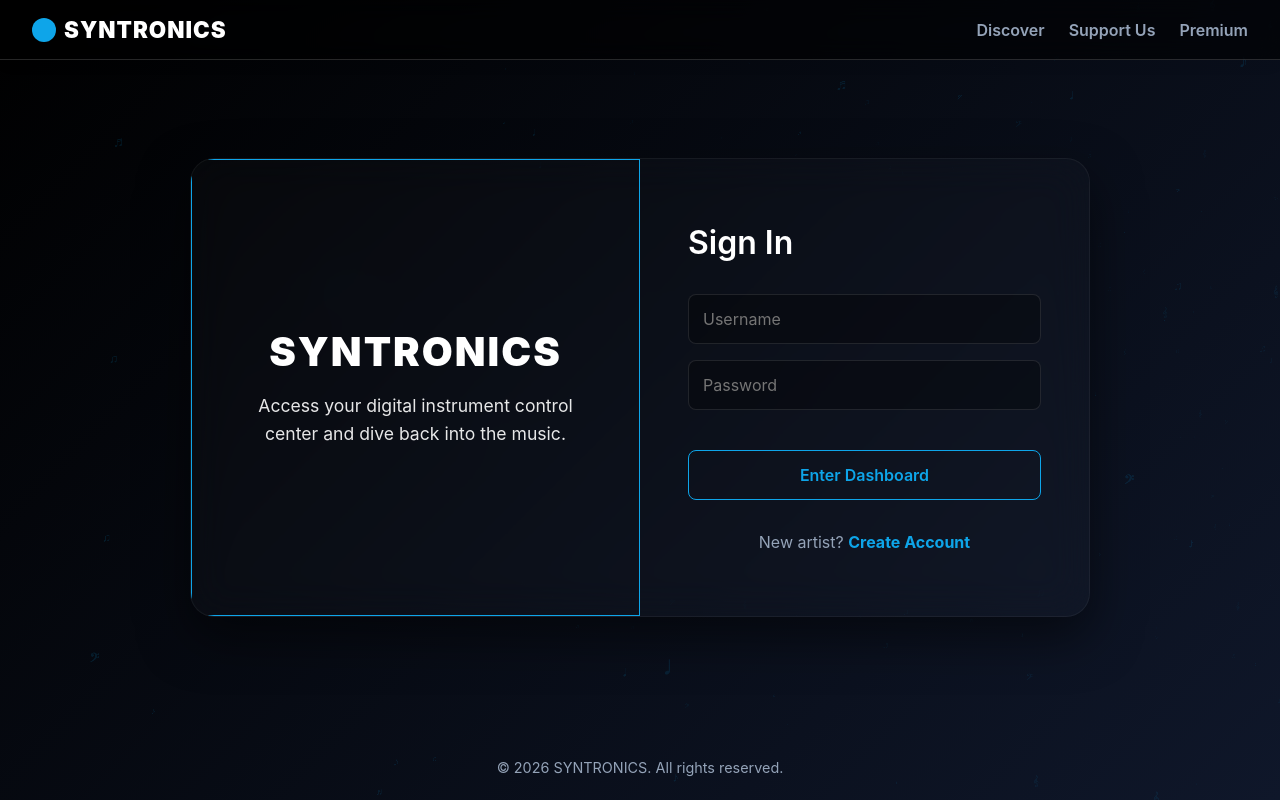
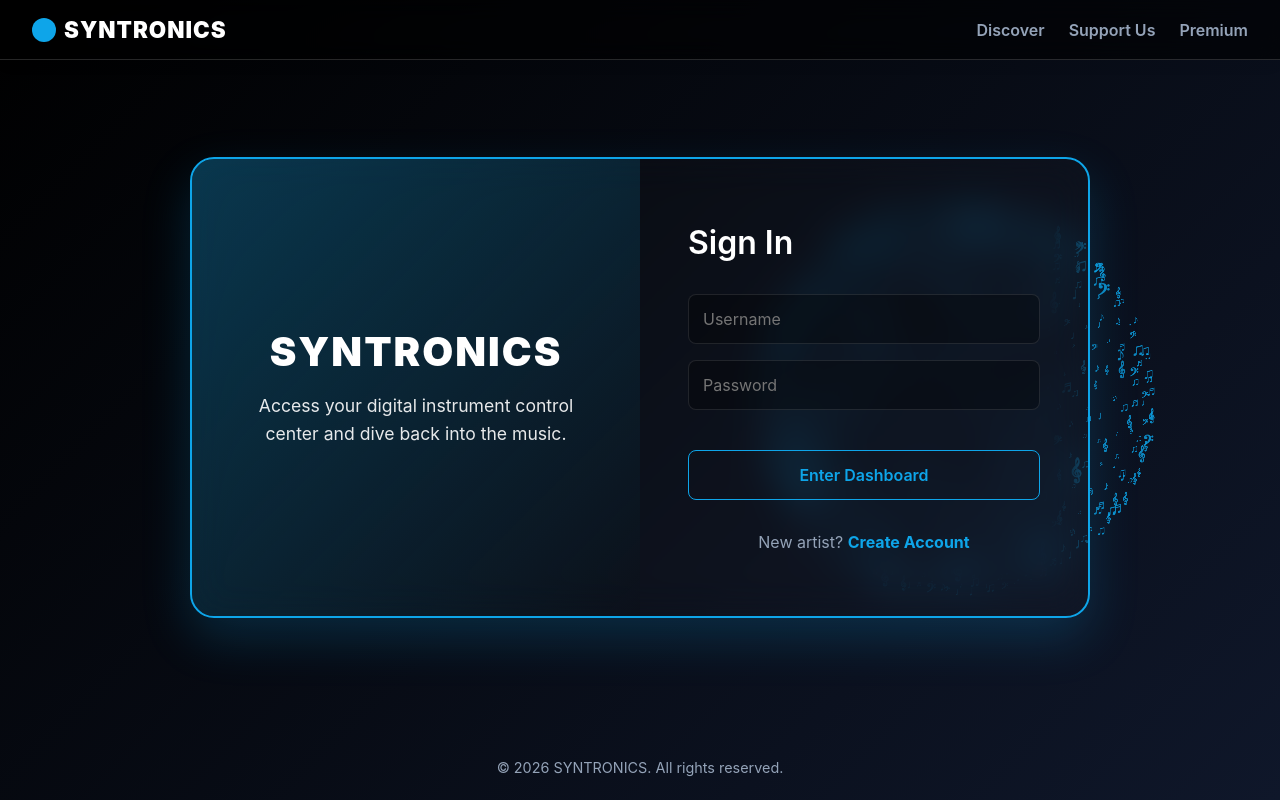
Before and after one commit to KaviEke/synthwave, a React app in the folder frontend/: page /#/login in a window 1280 px wide. Built offline with nearby package versions, Linux system fonts and the light colour scheme; no server answers; the HTML template or start-up script is replaced by a standard one.

Commit message:
Update auth cards with blue border and gradient, restore rotating scatter globe

```diff
--- a/frontend/src/pages/Login.jsx
+++ b/frontend/src/pages/Login.jsx
@@ -34,15 +34,15 @@ function Login() {
 
   return (
     <div style={{ flex: 1, display: 'flex', alignItems: 'center', justifyContent: 'center', padding: '2rem', position: 'relative', overflow: 'hidden' }}>
-      <ParticleCursor forceScatter={true} />
+      <ParticleCursor />
       <motion.div
         initial={{ opacity: 0, y: 30 }}
         animate={{ opacity: 1, y: 0 }}
         transition={{ duration: 0.5 }}
-        style={{ display: 'flex', flexWrap: 'wrap', maxWidth: '900px', width: '100%', borderRadius: '24px', overflow: 'hidden', boxShadow: '0 20px 50px rgba(0,0,0,0.5)', border: '1px solid rgba(255,255,255,0.05)', backgroundColor: 'rgba(255,255,255,0.02)', backdropFilter: 'blur(20px)', zIndex: 1 }}
+        style={{ display: 'flex', flexWrap: 'wrap', maxWidth: '900px', width: '100%', borderRadius: '24px', overflow: 'hidden', boxShadow: '0 20px 50px rgba(14, 165, 233, 0.2)', border: '2px solid var(--primary)', backgroundColor: 'rgba(255,255,255,0.02)', backdropFilter: 'blur(20px)', zIndex: 1 }}
       >
         {/* Left Branding Pane */}
-        <div style={{ flex: '1 1 350px', background: 'transparent', border: '1px solid var(--primary)', padding: '4rem 3rem', display: 'flex', flexDirection: 'column', justifyContent: 'center', alignItems: 'center', color: 'white', textAlign: 'center' }}>
+        <div style={{ flex: '1 1 350px', background: 'linear-gradient(135deg, rgba(14,165,233,0.3), rgba(0,0,0,0.1))', padding: '4rem 3rem', display: 'flex', flexDirection: 'column', justifyContent: 'center', alignItems: 'center', color: 'white', textAlign: 'center' }}>
           <h1 style={{ fontSize: '2.5rem', fontWeight: 900, marginBottom: '1rem', letterSpacing: '2px' }}>SYNTRONICS</h1>
           <p style={{ fontSize: '1.1rem', opacity: 0.9, lineHeight: 1.6 }}>Access your digital instrument control center and dive back into the music.</p>
         </div>
--- a/frontend/src/pages/Register.jsx
+++ b/frontend/src/pages/Register.jsx
@@ -39,10 +39,10 @@ function Register() {
 
   return (
     <div style={{ flex: 1, display: 'flex', alignItems: 'center', justifyContent: 'center', padding: '2rem', position: 'relative', overflow: 'hidden' }}>
-      <ParticleCursor forceScatter={true} />
+      <ParticleCursor />
 
       <motion.div
-        style={{ padding: '3rem 2.5rem', width: '100%', maxWidth: '450px', background: 'rgba(255,255,255,0.03)', backdropFilter: 'blur(24px)', border: '1px solid rgba(255,255,255,0.1)', borderRadius: '24px', zIndex: 1, boxShadow: '0 25px 50px -12px rgba(0, 0, 0, 0.5)' }}
+        style={{ padding: '3rem 2.5rem', width: '100%', maxWidth: '450px', background: 'rgba(255,255,255,0.03)', backdropFilter: 'blur(24px)', border: '2px solid var(--primary)', borderRadius: '24px', zIndex: 1, boxShadow: '0 25px 50px rgba(14, 165, 233, 0.15)' }}
         initial={{ opacity: 0, scale: 0.95 }}
         animate={{ opacity: 1, scale: 1 }}
         transition={{ duration: 0.4 }}
```
